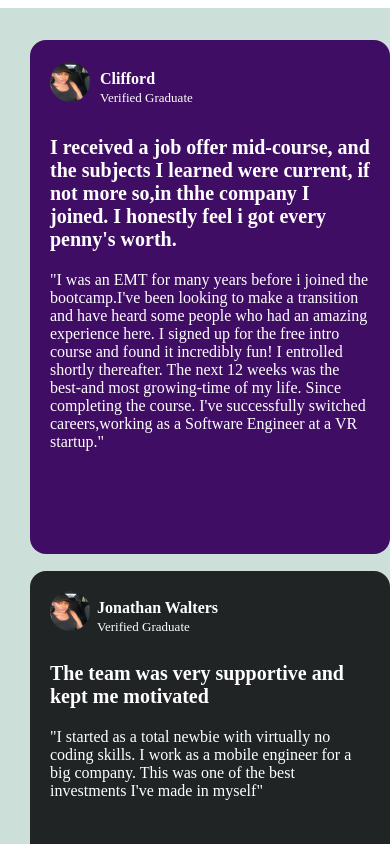
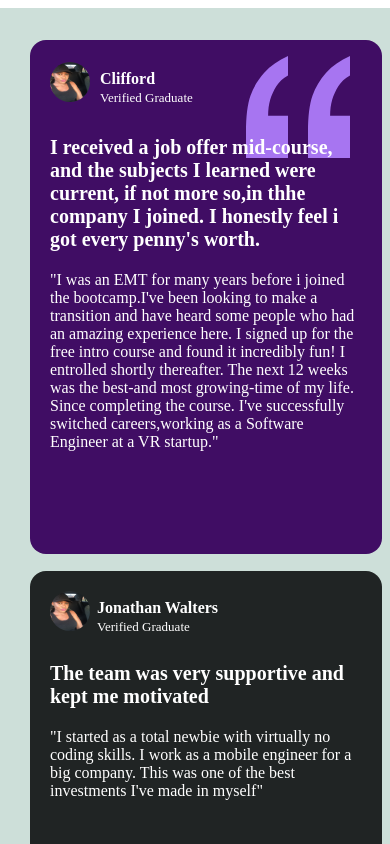
Before and after one commit to Stella-Obiahu/card, a plain HTML site: page index.html in a window 390 px wide. Shown: the top 844 px of the page. Drawn offline with Linux system fonts and the light colour scheme.

Commit message:
Update style.css

```diff
--- a/style.css
+++ b/style.css
@@ -9,13 +9,8 @@
     padding-right: 150px;
     padding-top: 150px;
     padding-bottom: 150px;
-
     background-color: rgb(205, 223, 217);
-
-
-
 }
-
 .comment1{
     color: white;
     background-color: rgb(64, 13, 100);
@@ -25,6 +20,9 @@
     border-bottom-right-radius: 1em;
     border-top-right-radius: 1em;
     border-top-left-radius: 1em;
+    background-image: url(images/quote.svg);
+    background-repeat: no-repeat;
+    background-position: right 6rem top 2em ;
 }
 
 .comment2{
@@ -131,6 +129,6 @@ img{
         padding-bottom: 2rem;
     }
     .comment1{
-        width: 20em;
+        background-position: right 2rem top 1em ;
     }
 }
```
